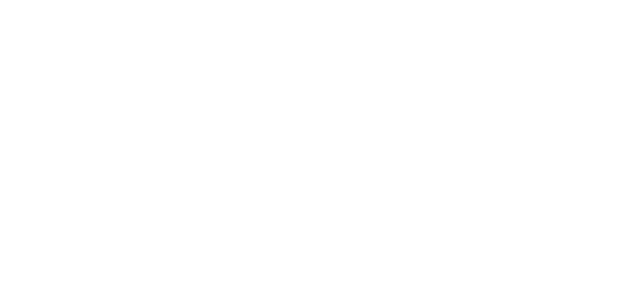
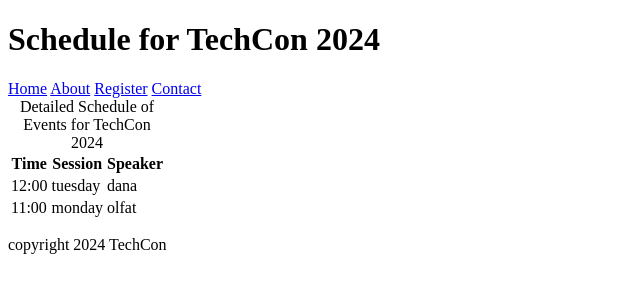
Before and after one commit to DanaMedany/TechCon_HTML, a plain HTML site: page techcon_website/schedule.html in a window 1280 px wide. Shown: the whole page, without its empty margins (0-640 px from the left). Drawn offline with Linux system fonts and the light colour scheme.

Commit message:
task2 done

```diff
--- a/techcon_website/schedule.html
+++ b/techcon_website/schedule.html
@@ -1,11 +1,44 @@
 <!DOCTYPE html>
 <html lang="en">
-<head>
-  <meta charset="UTF-8">
-  <meta name="viewport" content="width=device-width, initial-scale=1.0">
-  <title>Document</title>
-</head>
-<body>
+  <head>
+    <meta charset="UTF-8" />
+    <meta name="viewport" content="width=device-width, initial-scale=1.0" />
+    <title>Schedule</title>
+  </head>
+  <body>
+    <header>
+      <h1>Schedule for TechCon 2024</h1>
+      <nav>
+        <a href="index.html">Home</a>
+        <a href="about.html">About</a>
+        <a href="register.html">Register</a>
+        <a href="contact.html">Contact</a>
+      </nav>
+    </header>
 
-</body>
+    <main>
+      <table>
+        <caption>
+          Detailed Schedule of Events for TechCon 2024
+        </caption>
+        <th scope="col">Time</th>
+        <th scope="col">Session</th>
+        <th scope="col">Speaker</th>
+
+        <tr>
+          <td>12:00</td>
+          <td>tuesday</td>
+          <td>dana</td>
+        </tr>
+        <tr>
+          <td>11:00</td>
+          <td>monday</td>
+          <td>olfat</td>
+        </tr>
+      </table>
+    </main>
+    <footer>
+      <p>copyright 2024 TechCon</p>
+    </footer>
+  </body>
 </html>
```
